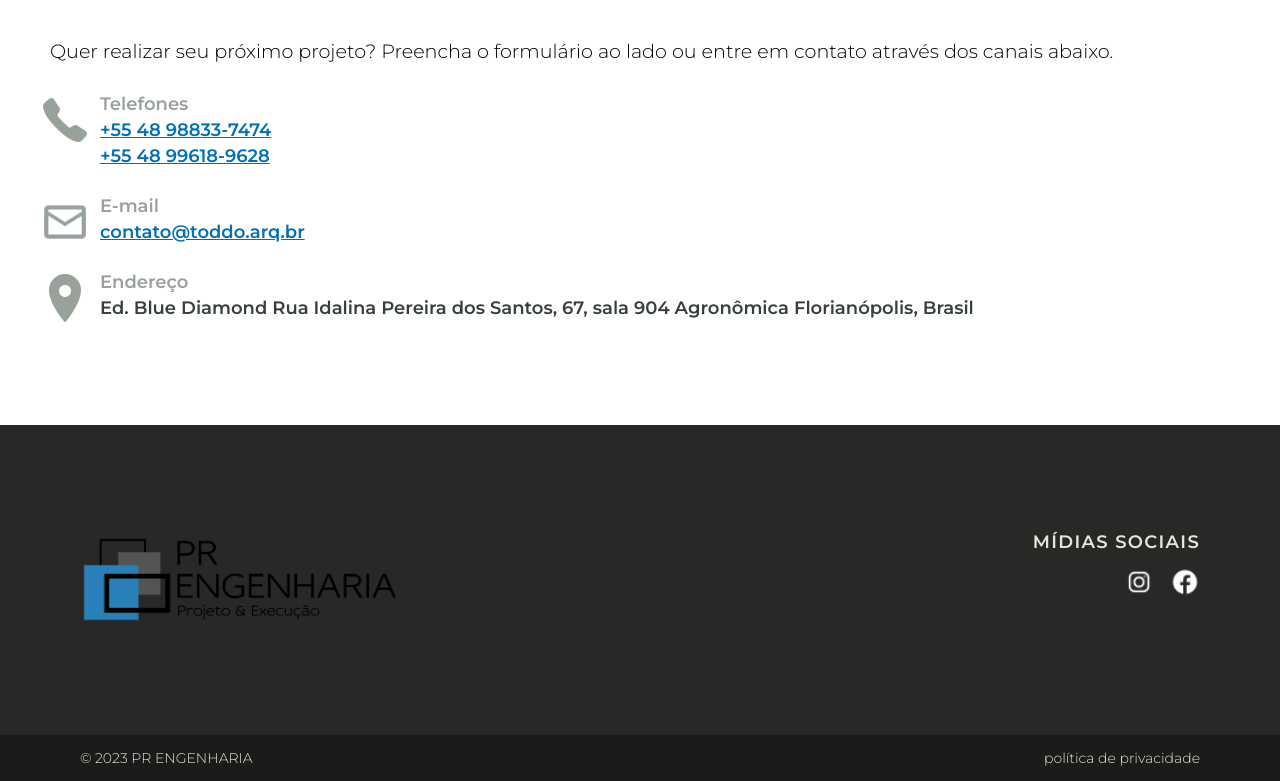
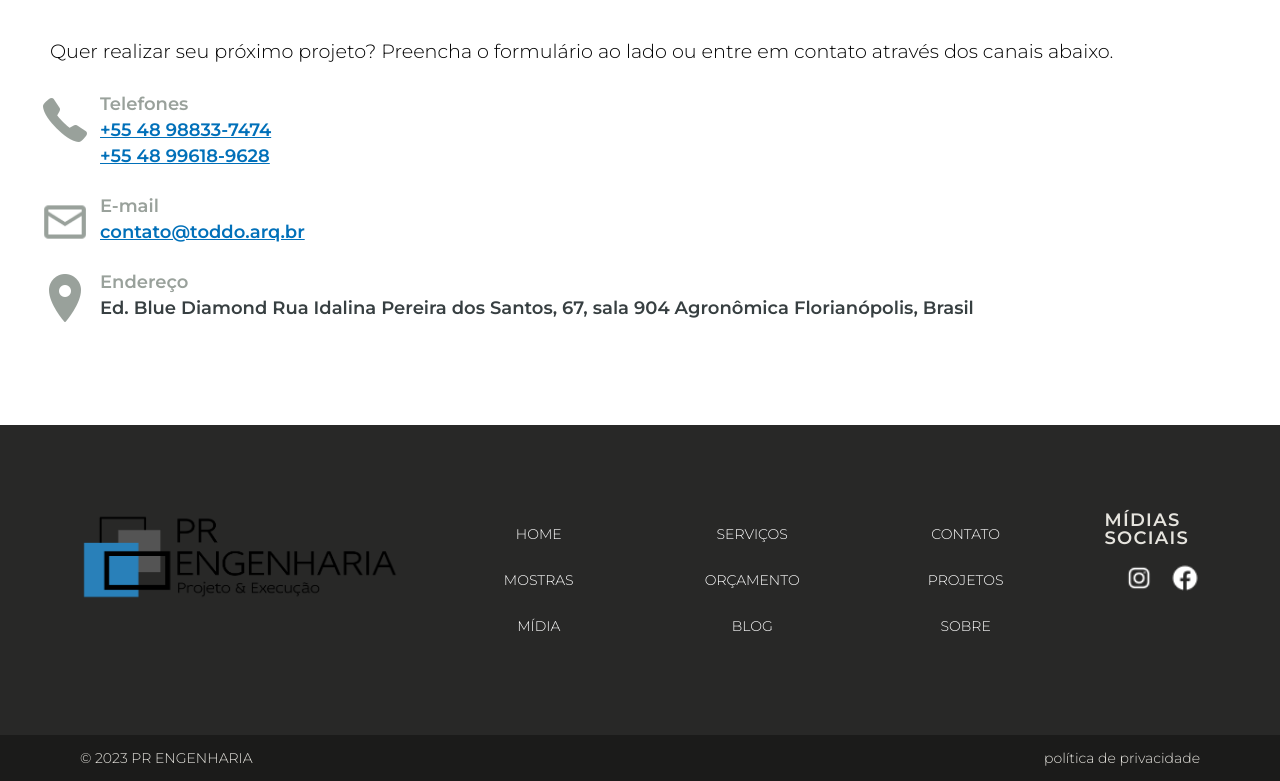
Before and after one commit to Gabbellini/prengenharia, a Vue app: page / in a window 1280 px wide. Shown: the part 2840-3621 px from the top of the page. Built offline with nearby package versions, Linux system fonts and the light colour scheme.

Commit message:
feat: add footer navigation

```diff
--- a/src/views/AboutView.vue
+++ b/src/views/AboutView.vue
@@ -296,49 +296,49 @@
               <img class="logo__image" src="../assets/static/logo.png" alt="Logo da PR engenharia.">
             </router-link>
           </div>
-          <div v-show="false" class="footer__nav">
+          <div v-show="true" class="footer__nav">
             <ul class="footer__links">
-              <li>
+              <li class="footer__link">
                 <router-link :to="{name: 'about'}">
-                  Sobre
+                  Home
                 </router-link>
               </li>
-              <li>
+              <li class="footer__link">
                 <router-link :to="{name: 'about'}">
-                  Sobre
+                  Serviços
                 </router-link>
               </li>
-              <li>
+              <li class="footer__link">
                 <router-link :to="{name: 'about'}">
-                  Sobre
+                  Contato
                 </router-link>
               </li>
-              <li>
+              <li class="footer__link">
                 <router-link :to="{name: 'about'}">
-                  Sobre
+                  Mostras
                 </router-link>
               </li>
-              <li>
+              <li class="footer__link">
                 <router-link :to="{name: 'about'}">
-                  Sobre
+                  Orçamento
                 </router-link>
               </li>
-              <li>
+              <li class="footer__link">
                 <router-link :to="{name: 'about'}">
-                  Sobre
+                  Projetos
                 </router-link>
               </li>
-              <li>
+              <li class="footer__link">
                 <router-link :to="{name: 'about'}">
-                  Sobre
+                  Mídia
                 </router-link>
               </li>
-              <li>
+              <li class="footer__link">
                 <router-link :to="{name: 'about'}">
-                  Sobre
+                  Blog
                 </router-link>
               </li>
-              <li>
+              <li class="footer__link">
                 <router-link :to="{name: 'about'}">
                   Sobre
                 </router-link>
@@ -618,7 +618,7 @@ h2 > strong {
   display: flex;
   align-items: center;
   justify-content: space-between;
-  height: 310px;
+  min-height: 310px;
   background-color: #282827;
   box-sizing: border-box;
   padding: 5rem;
@@ -665,14 +665,41 @@ h2 > strong {
   font-weight: 500;
 }
 
+.footer__nav {
+  width: 100%;
+}
+
 .footer__links {
   display: grid;
-  grid-template-columns: 1fr 1fr 1fr;
-  grid-template-rows: 1fr 1fr 1fr;
+  grid-template-columns: 1fr;
+  grid-template-rows: 1fr;
 }
 
-.footer__links > li {
+.footer__link {
+  display: grid;
+  place-items: center;
   font-size: 16px;
+  box-sizing: border-box;
+  font-family: 'Montserrat', sans-serif;
+  font-size: 0.875rem;
+  text-transform: uppercase;
+  text-decoration: none;
+  color: #fff;
+  transition: .3s;
+}
+
+
+.footer__link:hover {
+  background-color: #3a3f45;
+  color: #C6BBA6;
+}
+
+.footer__link > a {
+  text-decoration: inherit;
+  color: inherit;
+  padding: 1rem;
+  width: 100%;
+  text-align: center;
 }
 
 .footer__medias {
@@ -766,5 +793,11 @@ h2 > strong {
     flex-direction: row;
     padding: 0 4rem;
   }
+
+  .footer__links {
+    display: grid;
+    grid-template-columns: 1fr 1fr 1fr;
+    grid-template-rows: 1fr 1fr 1fr;
+  }
 }
 </style>
```
